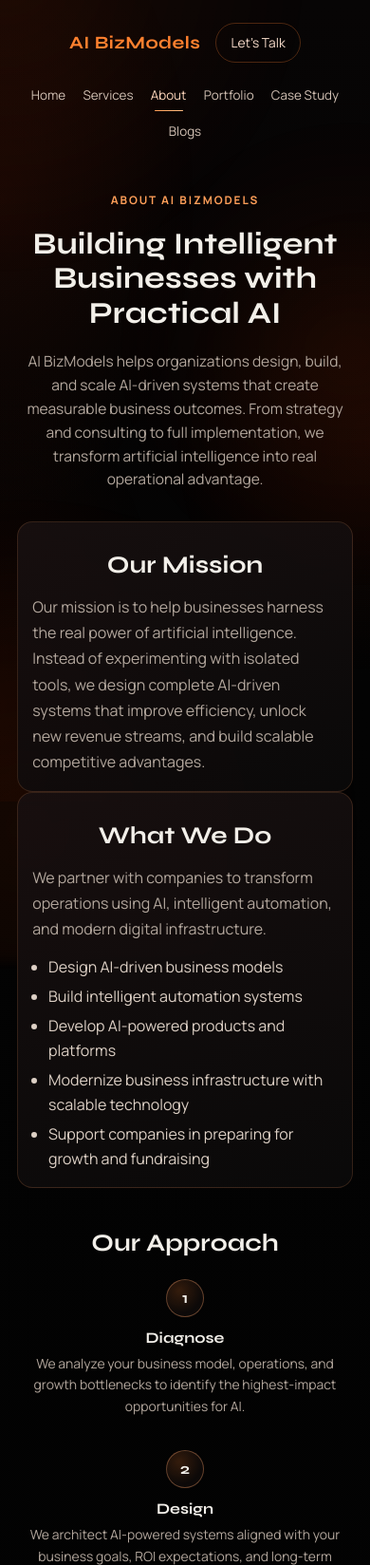
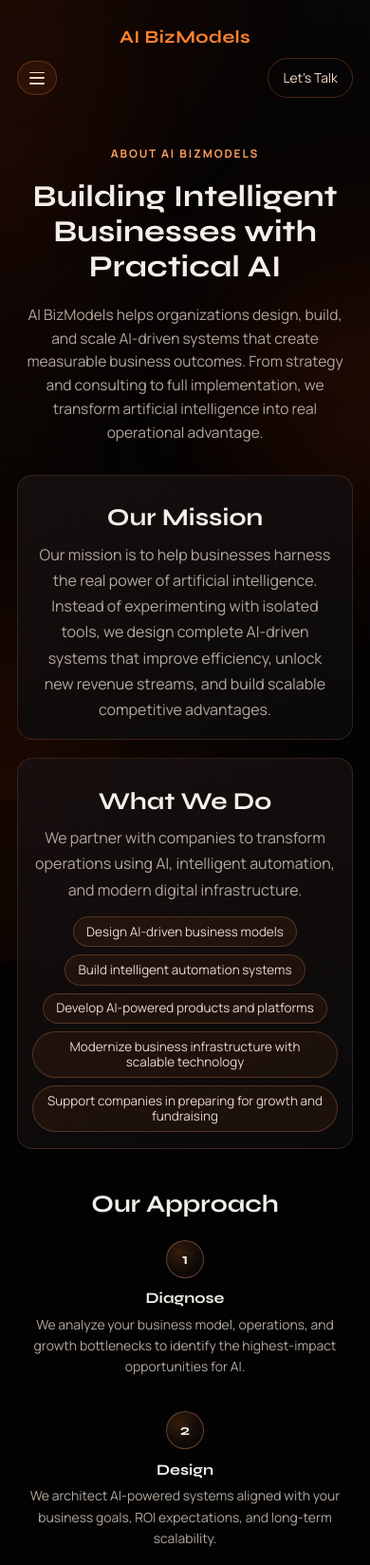
Before and after one commit to adityax32/aibiz, a plain HTML site: page about.html in a window 390 px wide. Shown: the top 1648 px of the page at 95% size. Drawn offline with Linux system fonts and the light colour scheme.

Commit message:
Refine responsive UI, add blogs/case studies/portfolio updates, and improve about page layout

```diff
--- a/about.html
+++ b/about.html
@@ -19,7 +19,18 @@
 
     <header class="site-header container">
       <a class="brand" href="index.html">AI BizModels</a>
-      <nav class="main-nav" aria-label="Primary">
+      <button
+        class="menu-toggle"
+        type="button"
+        aria-expanded="false"
+        aria-controls="primary-nav"
+        aria-label="Toggle menu"
+      >
+        <span></span>
+        <span></span>
+        <span></span>
+      </button>
+      <nav id="primary-nav" class="main-nav" aria-label="Primary">
         <a href="index.html">Home</a>
         <a href="services.html">Services</a>
         <a class="active" href="about.html">About</a>
@@ -64,7 +75,7 @@
           We partner with companies to transform operations using AI,
           intelligent automation, and modern digital infrastructure.
         </p>
-        <ul class="about-points">
+        <ul class="about-capsules">
           <li>Design AI-driven business models</li>
           <li>Build intelligent automation systems</li>
           <li>Develop AI-powered products and platforms</li>
--- a/script.js
+++ b/script.js
@@ -19,3 +19,29 @@ if ("IntersectionObserver" in window) {
 } else {
   revealNodes.forEach((node) => node.classList.add("is-visible"));
 }
+
+const menuToggle = document.querySelector(".menu-toggle");
+const primaryNav = document.querySelector("#primary-nav");
+
+if (menuToggle && primaryNav) {
+  menuToggle.addEventListener("click", () => {
+    const expanded = menuToggle.getAttribute("aria-expanded") === "true";
+    menuToggle.setAttribute("aria-expanded", String(!expanded));
+    primaryNav.classList.toggle("is-open", !expanded);
+  });
+
+  primaryNav.querySelectorAll("a").forEach((link) => {
+    link.addEventListener("click", () => {
+      if (window.innerWidth > 620) return;
+      menuToggle.setAttribute("aria-expanded", "false");
+      primaryNav.classList.remove("is-open");
+    });
+  });
+
+  window.addEventListener("resize", () => {
+    if (window.innerWidth > 620) {
+      menuToggle.setAttribute("aria-expanded", "false");
+      primaryNav.classList.remove("is-open");
+    }
+  });
+}
--- a/styles.css
+++ b/styles.css
@@ -101,6 +101,47 @@ body::before {
   border-color: rgba(255, 146, 75, 0.65);
   color: #ffe3cf;
   transform: translateY(-1px);
+}
+
+.menu-toggle {
+  display: none;
+  border: 1px solid rgba(255, 130, 52, 0.28);
+  border-radius: 999px;
+  background: rgba(255, 126, 56, 0.08);
+  color: #f7dccb;
+  width: 42px;
+  height: 36px;
+  padding: 0;
+  cursor: pointer;
+  align-items: center;
+  justify-content: center;
+  flex-direction: column;
+  gap: 4px;
+}
+
+.menu-toggle span {
+  width: 16px;
+  height: 1.6px;
+  border-radius: 999px;
+  background: #ffd8bd;
+  transition: transform 200ms ease, opacity 200ms ease;
+}
+
+.menu-toggle[aria-expanded="true"] {
+  border-color: rgba(255, 146, 75, 0.62);
+  color: #ffe3cf;
+}
+
+.menu-toggle[aria-expanded="true"] span:nth-child(1) {
+  transform: translateY(5.4px) rotate(45deg);
+}
+
+.menu-toggle[aria-expanded="true"] span:nth-child(2) {
+  opacity: 0;
+}
+
+.menu-toggle[aria-expanded="true"] span:nth-child(3) {
+  transform: translateY(-5.4px) rotate(-45deg);
 }
 
 .main-nav {
@@ -768,6 +809,7 @@ section {
   border: 1px solid rgba(255, 154, 92, 0.16);
   border-radius: 16px;
   padding: 1.3rem 1.2rem;
+  text-align: center;
 }
 
 .about-page .approach-flow {
@@ -775,11 +817,15 @@ section {
 }
 
 .about-page .about-content-block + .about-content-block {
-  margin-top: 0;
+  margin-top: 1.2rem;
 }
 
 .about-page .about-block-spaced {
-  margin-top: 0 !important;
+  margin-top: 1.2rem !important;
+}
+
+.about-page .services-page-cta {
+  margin-top: 1.2rem;
 }
 
 .about-content-block p {
@@ -788,12 +834,36 @@ section {
   line-height: 1.7;
 }
 
+.about-content-block .section-title {
+  margin-bottom: 0.7rem;
+}
+
 .about-points {
   margin: 0.85rem 0 0;
   padding-left: 1.05rem;
   color: #ddd0c5;
   display: grid;
   gap: 0.35rem;
+}
+
+.about-capsules {
+  margin: 0.9rem 0 0;
+  padding: 0;
+  list-style: none;
+  display: flex;
+  justify-content: center;
+  flex-wrap: wrap;
+  gap: 0.5rem;
+}
+
+.about-capsules li {
+  border: 1px solid rgba(255, 160, 98, 0.24);
+  background: rgba(255, 120, 48, 0.07);
+  color: #e6d8cc;
+  border-radius: 999px;
+  padding: 0.42rem 0.82rem;
+  font-size: 0.84rem;
+  line-height: 1.25;
 }
 
 .about-industries .section-title {
@@ -1282,21 +1352,57 @@ section {
 
 @media (max-width: 620px) {
   .site-header {
+    display: grid;
+    grid-template-columns: 1fr auto;
+    row-gap: 0.45rem;
+    align-items: center;
     padding-top: 1.5rem;
-    flex-wrap: wrap;
-    justify-content: center;
+  }
+
+  .brand {
+    grid-column: 1 / -1;
+    justify-self: center;
+  }
+
+  .menu-toggle {
+    display: inline-flex;
+    grid-column: 1;
+    justify-self: start;
+    align-items: center;
+  }
+
+  .ghost-btn {
+    grid-column: 2;
+    justify-self: end;
   }
 
   .main-nav {
-    order: 3;
+    grid-column: 1 / -1;
+    display: none;
     width: 100%;
-    justify-content: center;
-    gap: 0.65rem 0.9rem;
-    margin-top: 0.3rem;
+    flex-direction: column;
+    align-items: flex-start;
+    gap: 0.46rem;
+    margin-top: 0.26rem;
+    padding: 0.7rem 0.85rem;
+    border: 1px solid rgba(255, 154, 92, 0.2);
+    border-radius: 12px;
+    background: linear-gradient(160deg, rgba(20, 14, 14, 0.94), rgba(11, 10, 10, 0.92));
+  }
+
+  .main-nav.is-open {
+    display: flex;
+  }
+
+  .main-nav a {
+    padding: 0.14rem 0;
   }
 
   .main-nav a.active::after {
-    bottom: -0.2rem;
+    left: 0;
+    right: auto;
+    width: 100%;
+    bottom: -0.13rem;
   }
 
   .hero {
```
Also changed, not shown: blogs.html (+12 -1 lines), casestudies.html (+12 -1 lines), index.html (+12 -1 lines), portfolio.html (+12 -1 lines), services.html (+27 -1 lines).
